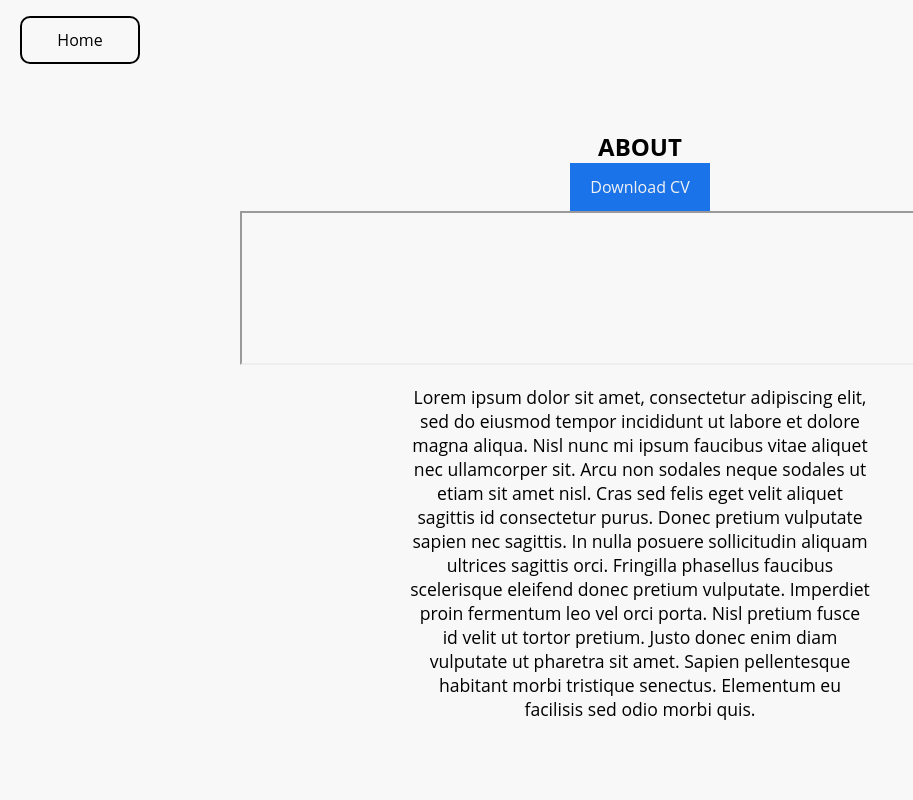
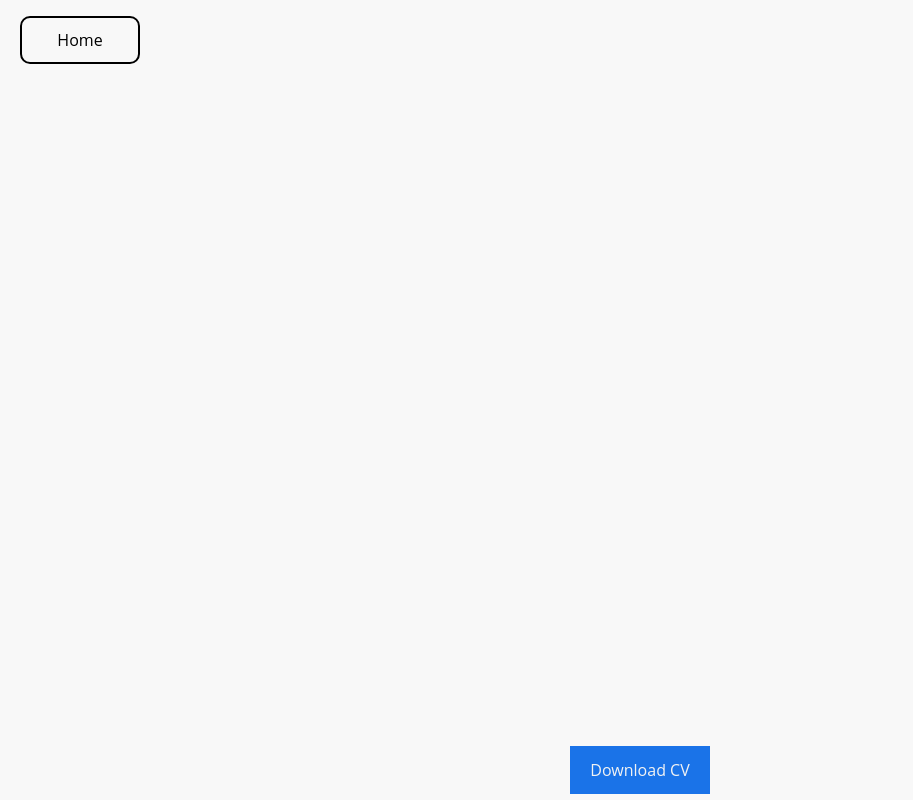
Before and after one commit to Jimmy21048/jimmy-rubia, a React (Create React App) app: page /about in a window 1280 px wide. Shown: the whole page, without its empty margins (0-913 px from the left). Built offline with nearby package versions, Linux system fonts and the light colour scheme.

Commit message:
finished setting up cv

```diff
--- a/src/components/About.js
+++ b/src/components/About.js
@@ -5,23 +5,8 @@ export default function About() {
             <div className="about-body">
                 <Header />
                 <div className="about-hero">
-                    <h2>ABOUT</h2>
+                    <iframe src="/jimmy rubia CV.pdf" width = "800"  height="90%" style={{border: "none"}} />
                     <a className="ext-btn" href="/jimmy rubia CV.pdf" download={true} >Download CV</a>
-                    <iframe src="/jimmy rubia CV.pdf" width = "800" />
-                    <p>
-                    Lorem ipsum dolor sit amet, consectetur adipiscing elit,
-                     sed do eiusmod tempor incididunt ut labore et dolore magna
-                    aliqua. Nisl nunc mi ipsum faucibus vitae aliquet nec ullamcorper sit.
-                     Arcu non sodales neque sodales ut etiam sit amet nisl. Cras sed felis
-                      eget velit aliquet sagittis id consectetur purus. Donec pretium vulputate
-                    sapien nec sagittis. In nulla posuere sollicitudin aliquam ultrices sagittis orci.
-                    Fringilla phasellus faucibus scelerisque eleifend donec pretium vulputate. Imperdiet
-                    proin fermentum leo vel orci porta. Nisl pretium fusce id velit ut tortor pretium.
-                    Justo donec enim diam vulputate ut pharetra sit amet.
-
-                    Sapien pellentesque habitant morbi tristique senectus.
-                     Elementum eu facilisis sed odio morbi quis.
-                    </p>
                 </div>
             </div>
         </>
--- /dev/null
+++ b/src/components/Extensions.js
@@ -0,0 +1,24 @@
+import { Link } from "react-router-dom"
+export default function Extensions() {
+    return (
+        <div className='my-ext'>
+        <div className='my-ext-title'>
+            <img src='./images/chrome-logo.jpg' />
+            <h1 >My Extensions</h1>
+        </div>
+        <div className='my-ext-body'>
+            <button><i class="fa-solid fa-angle-left"></i></button>
+            <div className='ext-item'>
+                <h4>To-go todo</h4>
+                <p>
+                    An extension for saving your todo items on the go. Save your items anytime, anywhere, as you surf through the internet...
+                    whichever page you're in, this is your go-to partner
+                </p>
+                <Link className='ext-btn' to={`/tutorial/${0}`}>Check It Out</Link>
+            </div>
+            <button><i className="fa-solid fa-angle-right"></i></button>
+        </div>
+
+    </div>
+    )
+}
--- a/src/components/Home.js
+++ b/src/components/Home.js
@@ -1,5 +1,6 @@
 import Tutorial from './Tutorial';
 import { Link } from 'react-router-dom';
+import Extensions from './Extensions';
 import './index.css';
 export default function Home() {
     return (
@@ -11,8 +12,8 @@ export default function Home() {
                 <nav style={{height: '5vh', display: 'flex', alignItems: 'center', justifyContent: 'flex-end', paddingRight: '20px'}} >
                     <label htmlFor='menu' >X</label>
                 </nav>
-                <a>Chrome Extensions</a>
-                <a>Projects</a>
+                <h5>Chrome Extensions</h5>
+                <Extensions />
             </div>
                 <div className='body-left'>
                     <div className='body-left-top'>
@@ -49,24 +50,8 @@ export default function Home() {
                         </div>
                     </div>
 
-                    <div className='my-ext'>
-                        <div className='my-ext-title'>
-                            <img src='./images/chrome-logo.jpg' />
-                            <h1 >My Extensions</h1>
-                        </div>
-                        <div className='my-ext-body'>
-                            <button><i class="fa-solid fa-angle-left"></i></button>
-                            <div className='ext-item'>
-                                <h4>To-go todo</h4>
-                                <p>
-                                    An extension for saving your todo items on the go. Save your items anytime, anywhere, as you surf through the internet...
-                                    whichever page you're in, this is your go-to partner
-                                </p>
-                                <Link className='ext-btn' to={`/tutorial/${0}`}>Check It Out</Link>
-                            </div>
-                            <button><i className="fa-solid fa-angle-right"></i></button>
-                        </div>
-
+                    <div className='hide-extension'>
+                        <Extensions />
                     </div>
                 </div>
 
--- a/src/components/index.css
+++ b/src/components/index.css
@@ -332,7 +332,7 @@ body {
     display:flex;
     flex-direction:column;
     align-items:center;
-    padding-top:50px;
+    justify-content: space-around;
     overflow-y: scroll;
 }
 .about-hero p {
@@ -408,7 +408,6 @@ body {
         display: flex;
         flex-direction: column;
         gap: 20px;
-        padding-left: 10px;
         height: 100vh;
         width: 100vw;
         position: absolute;
@@ -480,7 +479,7 @@ body {
         display: flex;
         gap: 30px;
     }
-    .my-ext {
+    .hide-extension {
         display: none;
     }
     .body-right-top {
@@ -490,7 +489,34 @@ body {
     #menu:checked ~ .body-menu {
         left: 0px;
     }
+    .about-body iframe {
+        width: 80%;
+        padding:0;
+    }
 
+    .my-ext {
+        height: 95vh;
+        width: 100vw;
+        padding-left: 0;
+        overflow-y: scroll;
+    }
+    .my-ext-body {
+        height: 80vh;
+        width: 95vw;
+        overflow-x: hidden;
+        flex-direction: column;
+        justify-content: flex-start;
+        padding-top: 20px;
+        gap: 10px;
+    }
+    .my-ext-body button {
+       display: none;
+    }
+    .ext-item {
+        width: 100%;
+        min-width: 0;
+        height: 300px;
+    }
 }
 @media screen and (max-width: 500px) {
 
```
